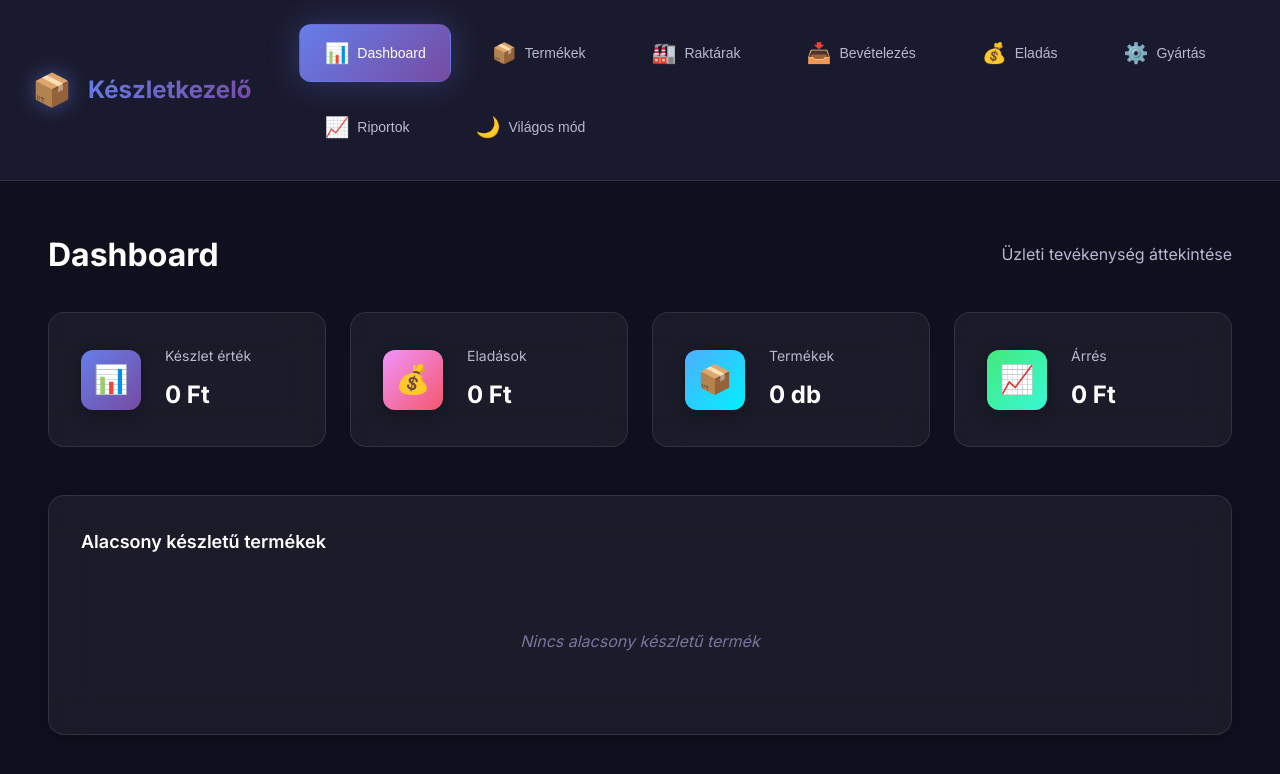
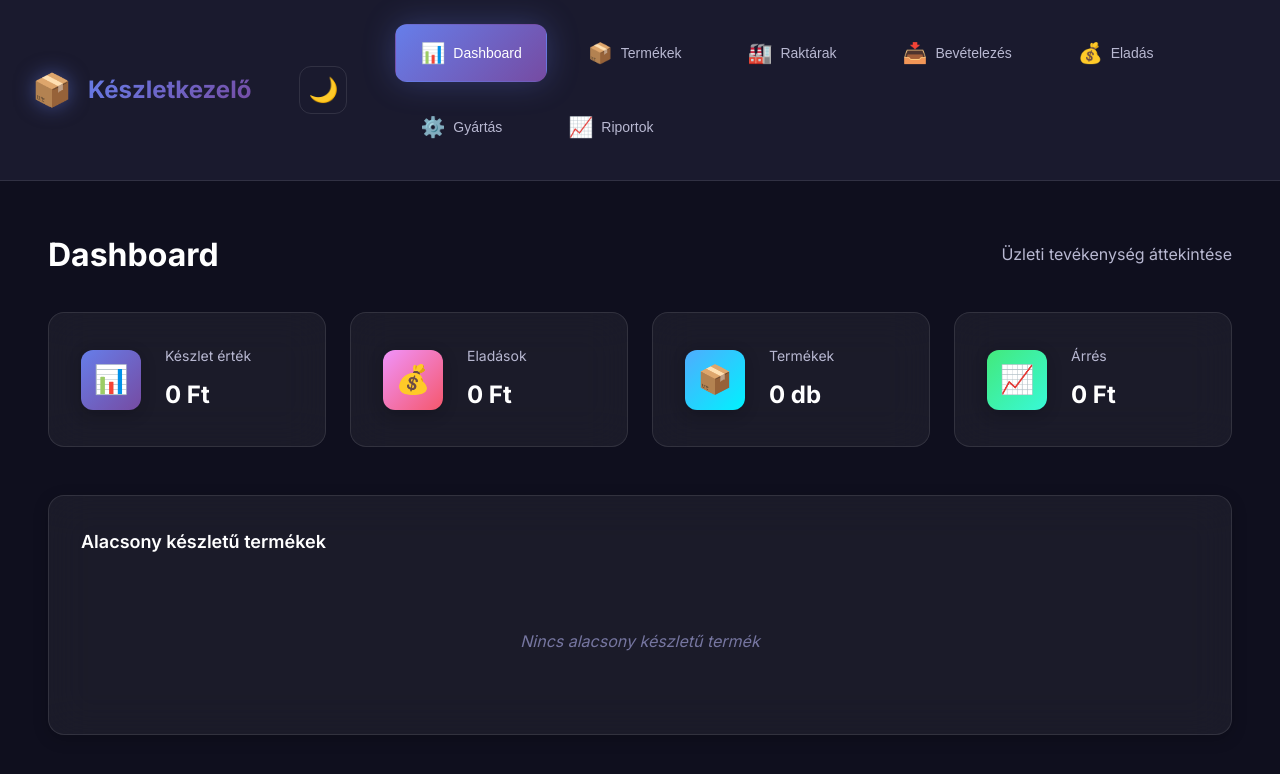
Before and after one commit to robinczinka96/inventory-manager, a plain HTML site: page index.html in a window 1280 px wide. Drawn offline with Linux system fonts and the light colour scheme; no server answers.

Commit message:
Move theme toggle to navbar header as icon-only button

```diff
--- a/index.html
+++ b/index.html
@@ -32,11 +32,16 @@
             <div class="brand-icon">📦</div>
             <h1>Készletkezelő</h1>
         </div>
-        <button class="mobile-menu-toggle" id="mobile-menu-toggle" aria-label="Menü megnyitása">
-            <span></span>
-            <span></span>
-            <span></span>
-        </button>
+        <div class="nav-controls">
+            <button class="theme-toggle-btn" id="theme-toggle" aria-label="Téma váltása">
+                <span class="theme-icon">🌙</span>
+            </button>
+            <button class="mobile-menu-toggle" id="mobile-menu-toggle" aria-label="Menü megnyitása">
+                <span></span>
+                <span></span>
+                <span></span>
+            </button>
+        </div>
         <div class="nav-links">
             <button class="nav-link active" data-view="dashboard">
                 <span class="nav-icon">📊</span>
@@ -65,10 +70,6 @@
             <button class="nav-link" data-view="reports">
                 <span class="nav-icon">📈</span>
                 <span class="nav-text">Riportok</span>
-            </button>
-            <button class="nav-link theme-toggle" id="theme-toggle">
-                <span class="nav-icon">🌙</span>
-                <span class="nav-text">Világos mód</span>
             </button>
         </div>
     </nav>
--- a/styles.css
+++ b/styles.css
@@ -210,6 +210,48 @@ body {
     -webkit-background-clip: text;
     -webkit-text-fill-color: transparent;
     background-clip: text;
+}
+
+.nav-controls {
+    display: flex;
+    align-items: center;
+    gap: var(--space-md);
+}
+
+.theme-toggle-btn {
+    background: transparent;
+    border: 1px solid var(--color-border);
+    color: var(--color-text-primary);
+    padding: var(--space-xs);
+    border-radius: var(--radius-md);
+    cursor: pointer;
+    font-size: 1.5rem;
+    width: 48px;
+    height: 48px;
+    display: flex;
+    align-items: center;
+    justify-content: center;
+    transition: all var(--transition-base);
+}
+
+.theme-toggle-btn:hover {
+    background: var(--color-bg-tertiary);
+    border-color: var(--color-primary);
+    transform: scale(1.1);
+}
+
+.theme-icon {
+    line-height: 1;
+}
+
+/* Light mode navbar */
+body.light-mode .navbar {
+    background: rgba(255, 255, 255, 0.95);
+    border-bottom-color: rgba(0, 0, 0, 0.1);
+}
+
+body.light-mode .mobile-menu-toggle span {
+    background-color: var(--color-text-primary);
 }
 
 .nav-links {
```
Also changed, not shown: js/theme.js (+6 -4 lines).
